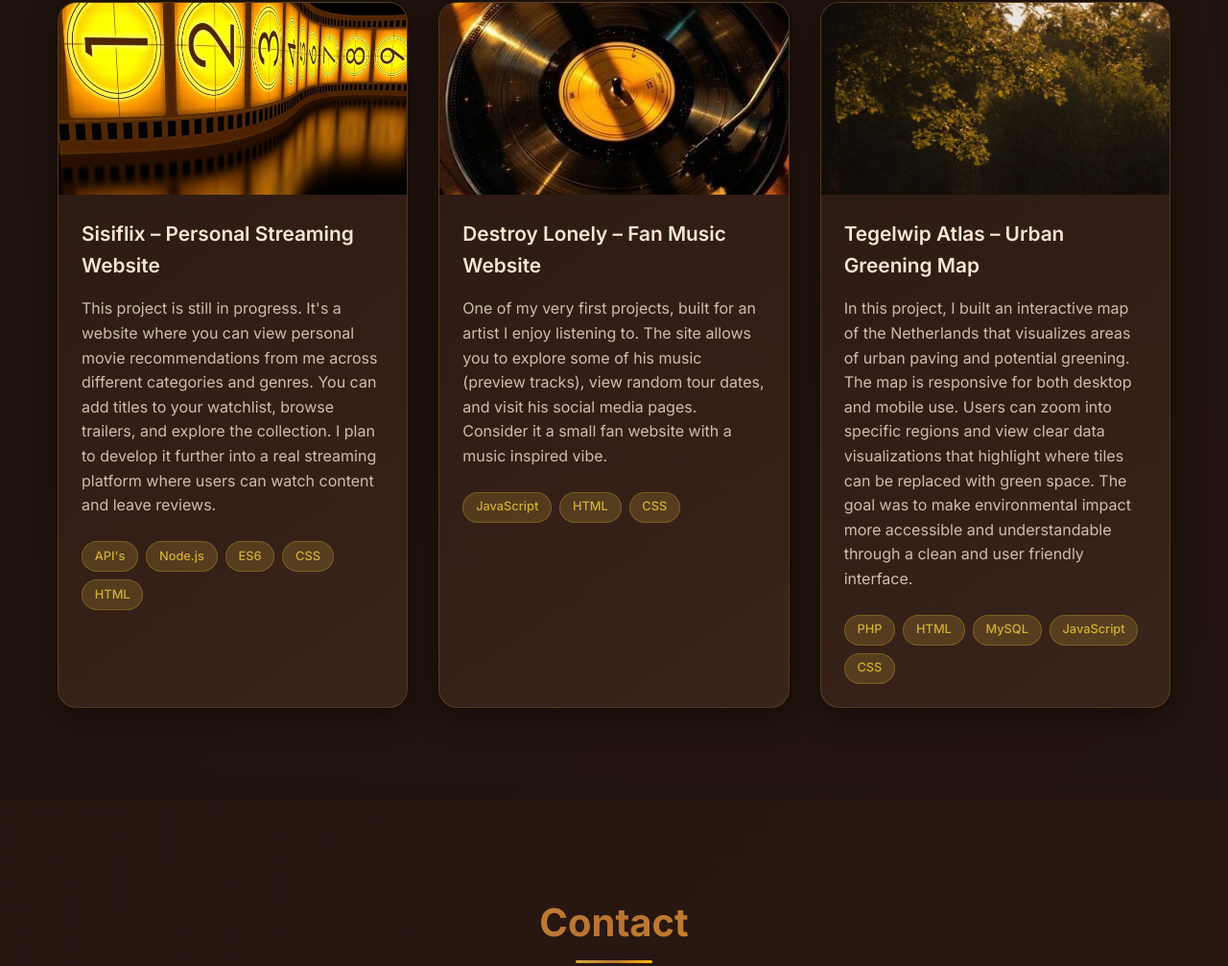
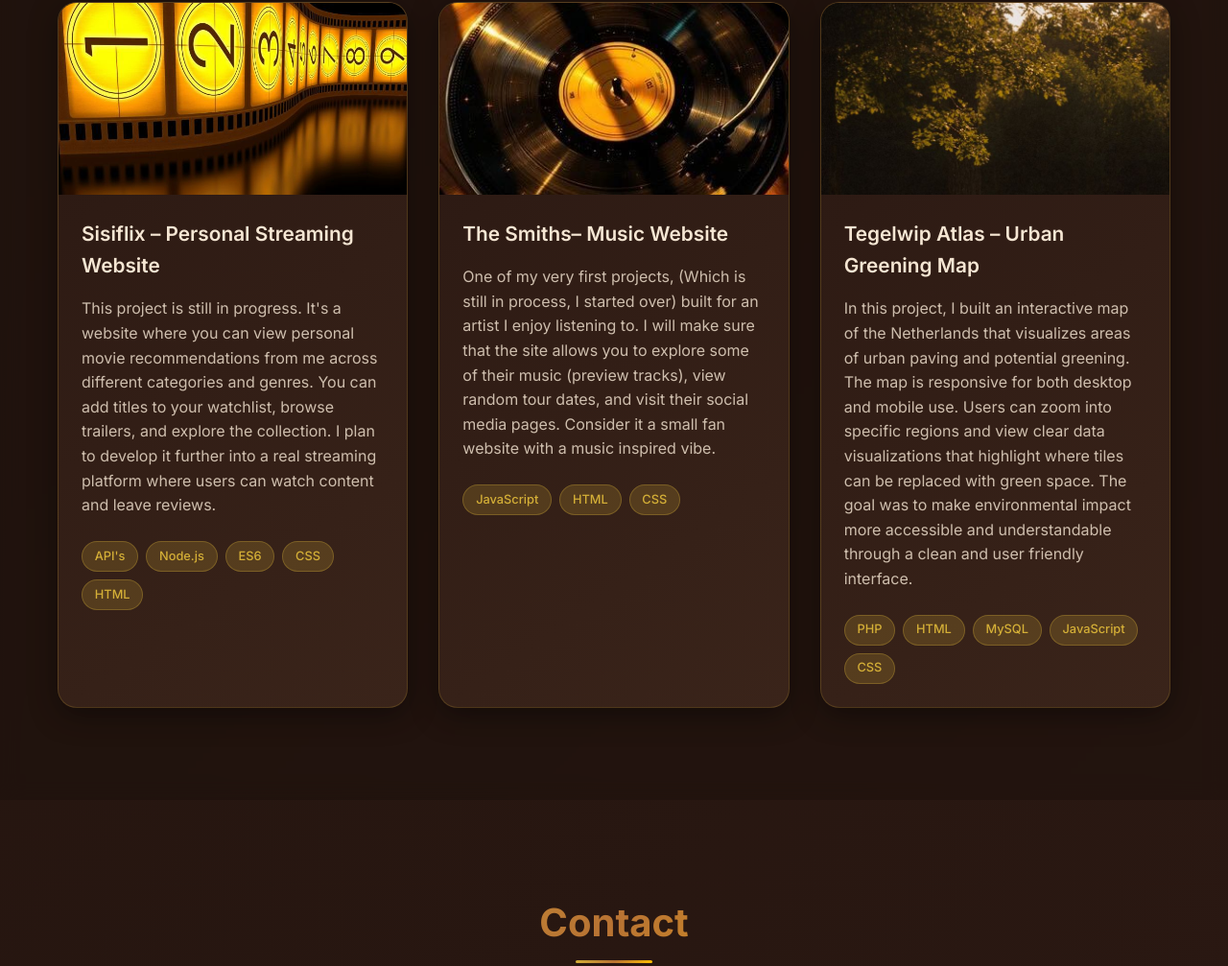
Before and after one commit to cyaaam07/SY.github.io, a plain HTML site: page index.html in a window 1280 px wide. Shown: the part 3736-4743 px from the top of the page at 96% size. Drawn offline with Linux system fonts and the light colour scheme.

Commit message:
laatste wijziging

```diff
--- a/index.html
+++ b/index.html
@@ -258,7 +258,7 @@
                 <div class="project-image">
                     <img src="images/movie.jpg" alt="Sisiflix Project">
                     <div class="project-overlay">
-                        <a href="movie/" class="project-link">
+                        <a href="https://cyaaam07.github.io/SY.github.io/movie/public/index.html" class="project-link" class="project-link">
                             <i class="fas fa-external-link-alt"></i>
                         </a>
                     </div>
@@ -289,9 +289,9 @@
                     </div>
                 </div>
                 <div class="project-content">
-                    <h3 class="project-title">Destroy Lonely – Fan Music Website</h3>
+                    <h3 class="project-title">The Smiths–  Music Website</h3>
                     <p class="project-description">
-                        One of my very first projects, built for an artist I enjoy listening to. The site allows you to explore some of his music (preview tracks), view random tour dates, and visit his social media pages. Consider it a small fan website with a music inspired vibe.
+                        One of my very first projects, (Which is still in process, I started over) built for an artist I enjoy listening to. I will make sure that the site allows you to explore some of their music (preview tracks), view random tour dates, and visit their social media pages. Consider it a small fan website with a music inspired vibe.
                     </p>
                     <div class="project-tech">
                         <span class="tech-tag">JavaScript</span>
```
